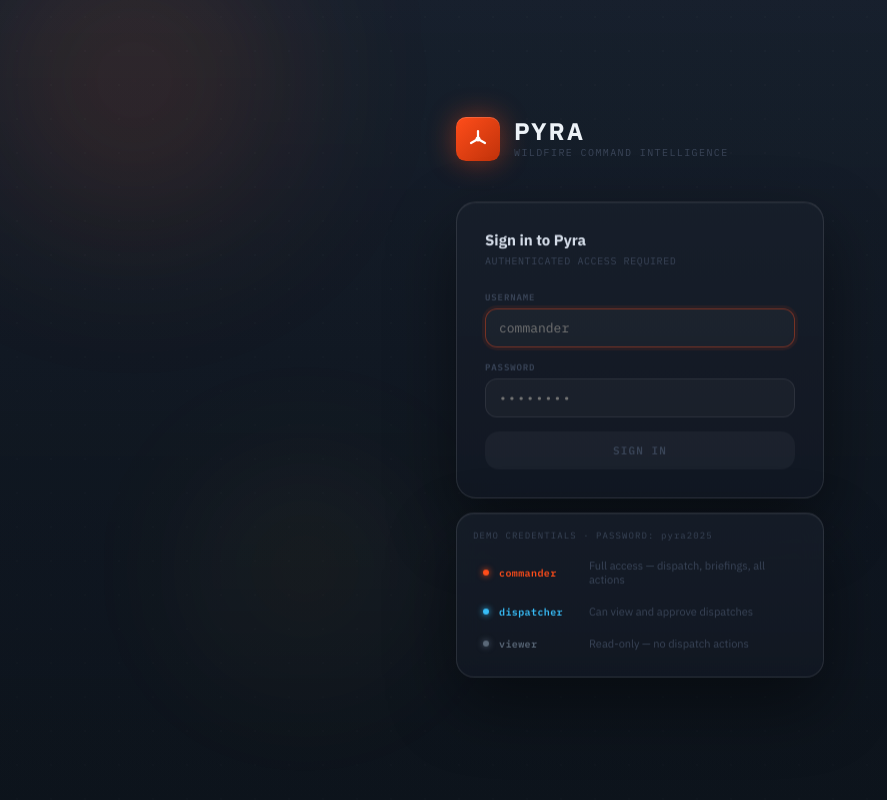
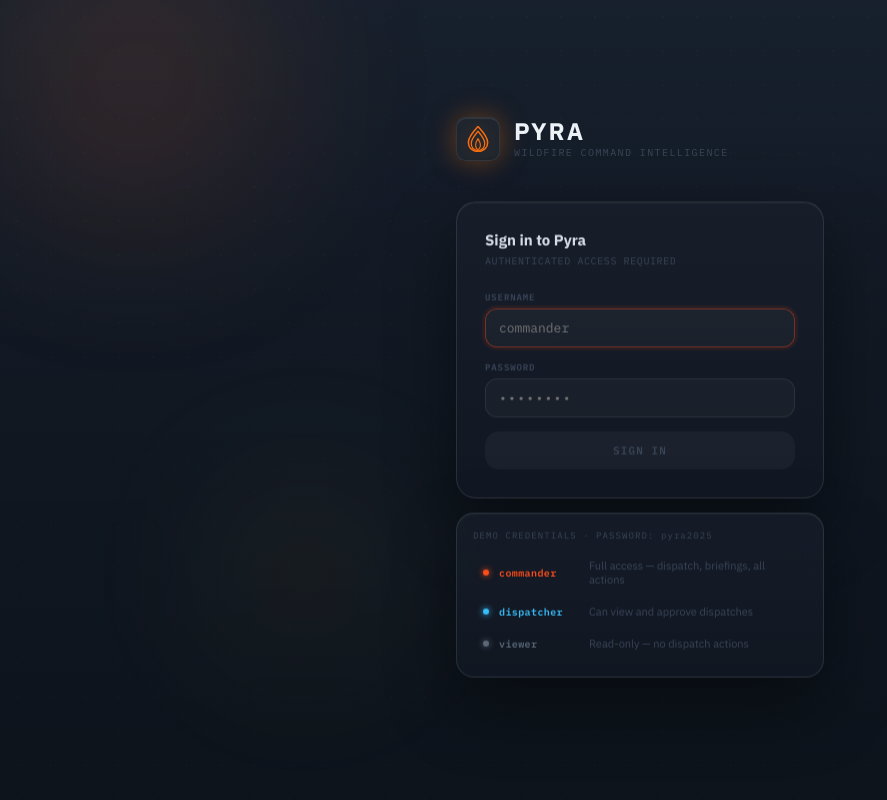
Before and after one commit to rohan-s-atl/Pyra, a React (Vite) app in the folder frontend/: page / in a window 1280 px wide. Shown: the whole page, without its empty margins (0-887 px from the left). Built offline with nearby package versions, Linux system fonts and the light colour scheme; no server answers.

Commit message:
Use pyra-logo asset across primary UI surfaces

```diff
--- a/frontend/src/App.jsx
+++ b/frontend/src/App.jsx
@@ -279,8 +279,27 @@ export default function App() {
 
   if (loading) return (
     <div style={{ height: '100vh', width: '100vw', background: '#0d0f11', display: 'flex', alignItems: 'center', justifyContent: 'center', flexDirection: 'column', gap: '16px' }}>
-      <div style={{ width: '32px', height: '32px', borderRadius: '8px', background: 'linear-gradient(135deg, #ff4d1a, #c0320a)', display: 'flex', alignItems: 'center', justifyContent: 'center', boxShadow: '0 0 24px rgba(255,77,26,0.4)' }}>
-        <span style={{ color: '#fff', fontFamily: 'var(--font-mono)', fontWeight: 700, fontSize: '14px' }}>P</span>
+      <div style={{
+        width: '40px',
+        height: '40px',
+        borderRadius: '12px',
+        background: 'rgba(255,255,255,0.03)',
+        border: '1px solid rgba(255,255,255,0.08)',
+        display: 'flex',
+        alignItems: 'center',
+        justifyContent: 'center',
+        boxShadow: '0 0 26px rgba(245,110,15,0.28), inset 0 1px 0 rgba(255,255,255,0.08)',
+      }}>
+        <img
+          src="/pyra-logo.svg"
+          alt="Pyra logo"
+          style={{
+            width: '22px',
+            height: '22px',
+            display: 'block',
+            filter: 'drop-shadow(0 0 12px rgba(245,110,15,0.52))',
+          }}
+        />
       </div>
       <div style={{ color: '#3a4558', fontFamily: 'var(--font-mono)', fontSize: '10px', letterSpacing: '0.12em', animation: 'status-blink 1.5s ease-in-out infinite' }}>
         INITIALIZING PYRA…
--- a/frontend/src/components/LoginScreen.jsx
+++ b/frontend/src/components/LoginScreen.jsx
@@ -101,15 +101,21 @@ export default function LoginScreen({ onLogin }) {
         <div style={{ display: 'flex', alignItems: 'center', gap: '14px', marginBottom: '40px', animation: 'panel-float 10s ease-in-out infinite' }}>
           <div style={{
             width: '44px', height: '44px', borderRadius: '10px',
-            background: 'linear-gradient(135deg, #ff4d1a 0%, #c0320a 100%)',
             display: 'flex', alignItems: 'center', justifyContent: 'center',
-            boxShadow: '0 0 28px rgba(255,77,26,0.45), inset 0 1px 0 rgba(255,255,255,0.15)',
+            background: 'rgba(255,255,255,0.03)',
+            border: '1px solid rgba(255,255,255,0.08)',
+            boxShadow: '0 0 28px rgba(245,110,15,0.34), inset 0 1px 0 rgba(255,255,255,0.08)',
           }}>
-            <svg width="20" height="20" viewBox="0 0 20 20" fill="none">
-              <path d="M10 2L10 10L17 14" stroke="white" strokeWidth="2.2" strokeLinecap="round"/>
-              <path d="M10 10L3 14" stroke="white" strokeWidth="2.2" strokeLinecap="round"/>
-              <circle cx="10" cy="10" r="2.5" fill="white"/>
-            </svg>
+            <img
+              src="/pyra-logo.svg"
+              alt="Pyra logo"
+              style={{
+                width: '26px',
+                height: '26px',
+                display: 'block',
+                filter: 'drop-shadow(0 0 16px rgba(245,110,15,0.55))',
+              }}
+            />
           </div>
           <div>
             <div style={{ fontFamily: 'var(--font-sans)', fontWeight: 700, fontSize: '24px', color: '#edf2f7', letterSpacing: '0.08em', lineHeight: 1 }}>
--- a/frontend/src/components/TopBar.jsx
+++ b/frontend/src/components/TopBar.jsx
@@ -122,16 +122,22 @@ export default function TopBar({
       <div style={{ display: 'flex', alignItems: 'center', gap: '10px', flexShrink: 0 }}>
         <div style={{
           width: '30px', height: '30px', borderRadius: '7px',
-          background: 'linear-gradient(135deg, #ff4d1a 0%, #c0320a 100%)',
           display: 'flex', alignItems: 'center', justifyContent: 'center',
-          boxShadow: '0 0 16px rgba(255,77,26,0.45), inset 0 1px 0 rgba(255,255,255,0.15)',
+          background: 'rgba(255,255,255,0.03)',
+          border: '1px solid rgba(255,255,255,0.08)',
+          boxShadow: '0 0 16px rgba(245,110,15,0.28), inset 0 1px 0 rgba(255,255,255,0.08)',
           flexShrink: 0,
         }}>
-          <svg width="14" height="14" viewBox="0 0 14 14" fill="none">
-            <path d="M7 1 L7 7 L12 10" stroke="white" strokeWidth="1.8" strokeLinecap="round"/>
-            <path d="M7 7 L2 10" stroke="white" strokeWidth="1.8" strokeLinecap="round"/>
-            <circle cx="7" cy="7" r="1.5" fill="white"/>
-          </svg>
+          <img
+            src="/pyra-logo.svg"
+            alt="Pyra logo"
+            style={{
+              width: '18px',
+              height: '18px',
+              display: 'block',
+              filter: 'drop-shadow(0 0 10px rgba(245,110,15,0.45))',
+            }}
+          />
         </div>
         <div>
           <div style={{ fontFamily: 'var(--font-sans)', fontWeight: 700, fontSize: '14px', color: '#edf2f7', letterSpacing: '0.05em', lineHeight: 1 }}>
```
